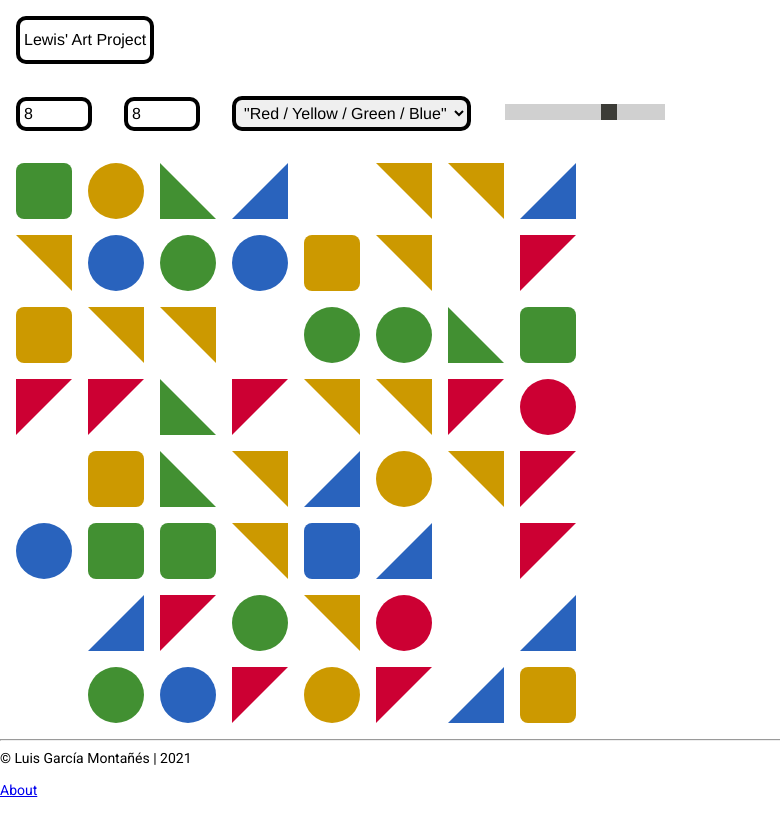
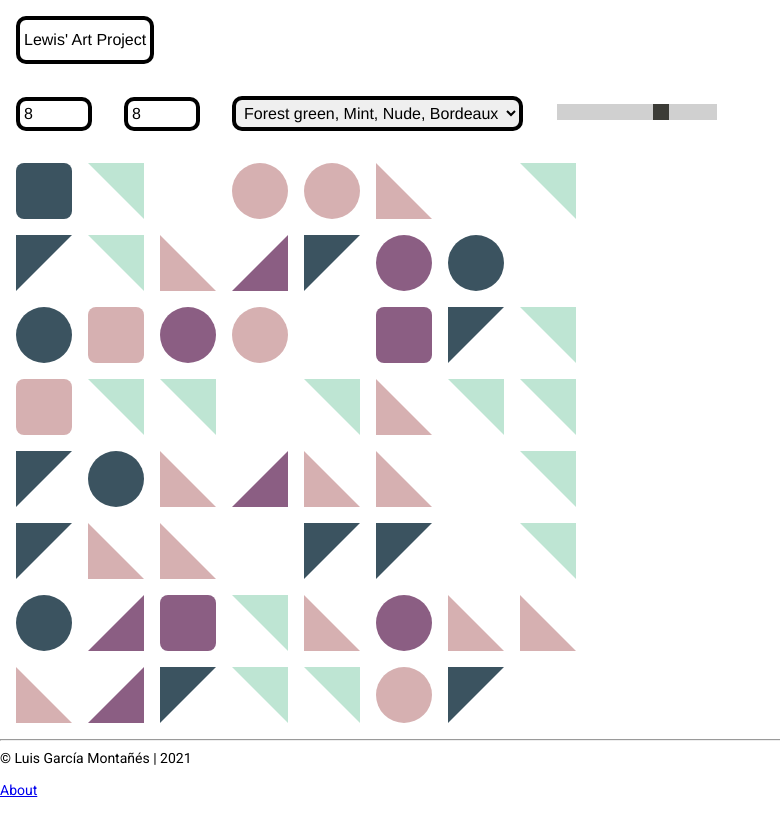
Before and after one commit to LewisGRobotics/art-project, an Angular app in the folder art-project/: page / in a window 1280 px wide. Shown: the whole page, without its empty margins (0-780 px from the left). Built offline with nearby package versions, Linux system fonts and the light colour scheme.

Commit message:
Add color palettes, comments

```diff
--- a/art-project/src/app/app.component.html
+++ b/art-project/src/app/app.component.html
@@ -3,10 +3,9 @@
 
   <input type="number" placeholder="Width" min="1" max="30" class="sizeBox" [(ngModel)]="matrixWidthValue" (change)="onWidthChanged()">
   <input type="number" placeholder="Height" min="1" max="30" class="sizeBox" [(ngModel)]="matrixHeightValue" (change)="onHeightChanged()">
-  <select name="width" class="colorBox">
-    <option value="RYGB" selected>"Red / Yellow / Green / Blue"</option>
-    <!--There's no other palette so far. This is TBD-->
-    <option value="Other">Other</option>
+  <select name="width" class="colorBox" [(ngModel)] = "colorPalette">
+    <option value="RYGB" selected>"Red, Yellow, Green, Blue"</option>
+    <option value="FMNB">Forest green, Mint, Nude, Bordeaux</option>
   </select>
   <div class="sliderContainer">
     <input type="range" min="1" max="10"  class="slider" id="sizeSlider" [(ngModel)]="sliderValue" (change)="onSliderChanged()">
@@ -20,7 +19,7 @@
       [style.grid-auto-rows]="sliderValue | addViewport"
       [style.grid-auto-columns]="sliderValue | addViewport">
 
-      <app-polygon [polygonSize]="sliderValue"></app-polygon>
+      <app-polygon [polygonSize]="sliderValue" [paletteSelector]="colorPalette"></app-polygon>
     </div>
   </div>
 </div>
--- a/art-project/src/app/app.component.scss
+++ b/art-project/src/app/app.component.scss
@@ -1,10 +1,5 @@
 $bl: #272822;
 $gr: #ccc;
-$r: #c03;
-$g: #429032;
-$b: #2963bd;
-$y: #c90;
-$w: #fff;
 
 h1{
     font-family:'Franklin Gothic Medium';
--- a/art-project/src/app/app.component.ts
+++ b/art-project/src/app/app.component.ts
@@ -8,12 +8,13 @@ import { Title } from '@angular/platform-browser';
 })
 
 export class AppComponent {
-
   title = "Lewis' Art Project";
   matrixHeightValue = 8;
   matrixWidthValue = 8;
   sliderValue = 7;
   sizeValue = 7;
+  colorPalette = "FMNB";
+
   // This is a hack, this should contain the actual polygons instances
   itemsWidth = [1,2,3,4,5,6,7,8];
   itemsHeight = [1,2,3,4,5,6,7,8];
@@ -22,9 +23,8 @@ export class AppComponent {
     this.titleService.setTitle(this.title);
   }
 
+  // Width input control property changed event handler
   public onWidthChanged(): void {
-    console.log(this.matrixWidthValue);
-
     this.itemsWidth = [];
 
     for(let i=0; i<this.matrixWidthValue; i++){
@@ -32,9 +32,8 @@ export class AppComponent {
     }
   }
 
+  // Height input control property changed event handler
   public onHeightChanged(): void {
-    console.log(this.matrixHeightValue);
-
     this.itemsHeight = [];
 
     for(let i=0; i<this.matrixHeightValue; i++){
@@ -42,7 +41,7 @@ export class AppComponent {
     }
   }
 
+  // Slider changed event handler
   public onSliderChanged(): void {
-    console.log(this.sliderValue);
   }
 }
--- a/art-project/src/app/polygon/polygon.component.html
+++ b/art-project/src/app/polygon/polygon.component.html
@@ -3,8 +3,11 @@
     [style.background-color]="colorSelector"
     [style.height] = "polygonSize | addViewport"
     [style.width] = "polygonSize | addViewport"
+    [style.border-bottom-color] = "borderBottomColor"
+    [style.border-top-color] = "borderTopColor"
     [style.border-bottom-width] = "polygonSize | addViewport"
     [style.border-top-width] = "polygonSize | addViewport"
     [style.border-left-width] = "polygonSize | addViewport"
-    [style.border-right-width] = "polygonSize | addViewport">
+    [style.border-right-width] = "polygonSize | addViewport"
+    [style.]>
 </div>
--- a/art-project/src/app/polygon/polygon.component.scss
+++ b/art-project/src/app/polygon/polygon.component.scss
@@ -4,6 +4,11 @@ $g: #429032;
 $b: #2963bd;
 $y: #c90;
 $w: #fff;
+
+$f: #3b5360;
+$m: #bee5d3;
+$n: #d6b0b1;
+$bo: #8b5e83;
 
 // The triangles color should be a free choice and not hardcoded
 // !important marker prevents overriding the property
--- a/art-project/src/app/polygon/polygon.component.ts
+++ b/art-project/src/app/polygon/polygon.component.ts
@@ -1,4 +1,4 @@
-import { Component, Input, OnInit } from '@angular/core';
+import { Component, Input, OnInit, SimpleChanges } from '@angular/core';
 
 @Component({
   selector: 'app-polygon',
@@ -9,47 +9,79 @@ export class PolygonComponent implements OnInit {
 
   @Input() polygonSize: Number;
 
-  colorVector = ["#272822","#c03", "#429032", "#2963bd","#c90"];
+  private _paletteSelector: string;
+  @Input() set paletteSelector(palette : string){
+    this._paletteSelector = palette;
+    this.colorPolygon();
+  }
+
+  // Red, Yellow, Green, Blue
+  colorVectorRYGB = ["#fff","#c03", "#429032", "#2963bd","#c90"];
+  // Forest green, Mint, Nude, Bordeaux
+  colorVectorFMNB = ["#fff","#3b5360", "#bee5d3", "#d6b0b1", "#8b5e83"]
+
   shapeVector = ["blank", "square", "bottomLeft", "bottomRight", "topLeft", "topRight", "circle"];
-  color = "#8f8f8f";
-  colorSelector = "#8f8f8f";
-  shape = "bottomLeft";
-  shapeSelector = "bottomLeft";
-  toggled = false;
+  colorIndex = 0;
+
+  color = "#000";
+  colorSelector = "#000";
+
+  shape = "blank";
+  shapeSelector = "blank";
+
+  borderBottomColor = "#000000"
+  borderTopColor = "#000000"
 
   constructor() {
     this.polygonSize = 0;
+    this._paletteSelector="RYGB";
   }
 
-  polygonClicked(): void {
+  // Generate random polygon on class startup.
+  ngOnInit(): void {
     this.generateRandom();
-    console.log(this.polygonSize);
-
   }
 
-  ngOnInit(): void {
+  // Polygon clicked event handler
+  polygonClicked(): void {
     this.generateRandom();
   }
 
   // Generate a random polygon
   generateRandom(): void {
-    const colorIndex = Math.floor(Math.random() * 4) + 1;
-    this.colorSelector= this.colorVector[colorIndex];
-    this.color = this.colorSelector;
-
     const shapeIndex = Math.floor(Math.random() * 7);
     this.shapeSelector = this.shapeVector[shapeIndex];
     this.shape = this.shapeSelector;
 
-    if(this.shapeSelector == "blank") this.colorSelector = "#fff";
-    if(this.shapeSelector == "bottomLeft") this.colorSelector = "7vh solid $g";
+    // First element of palettes is white (hidden)
+    if(this.shapeSelector=="blank") this.colorIndex = 0;
+    else this.colorIndex = Math.floor(Math.random() * 4) + 1;
+
+    this.colorPolygon();
+
+    this.color = this.colorSelector;
   }
 
-  // Hide/show polygon
-  hide(): void{
-    //this.colorSelector = this.toggled ? this.color : "#fff";
-    //this.toggled = !this.toggled;
-    //console.log("click")
+  // Sets the color of the polygon according to the palette.
+  colorPolygon(): void{
+    if(this._paletteSelector == "RYGB") this.colorSelector= this.colorVectorRYGB[this.colorIndex];
+    if(this._paletteSelector == "FMNB") this.colorSelector= this.colorVectorFMNB[this.colorIndex];
+
+    if(this.shapeSelector == "bottomLeft"){
+      if(this._paletteSelector == "RYGB") this.borderBottomColor = "#2963bd";
+      if(this._paletteSelector == "FMNB") this.borderBottomColor = "#d6b0b1";
+    }
+    if(this.shapeSelector == "bottomRight"){
+      if(this._paletteSelector == "RYGB") this.borderBottomColor = "#c90";
+      if(this._paletteSelector == "FMNB") this.borderBottomColor = "#8b5e83";
+    }
+    if(this.shapeSelector == "topLeft"){
+      if(this._paletteSelector == "RYGB") this.borderTopColor = "#c03";
+      if(this._paletteSelector == "FMNB") this.borderTopColor = "#3b5360";
+    }
+    if(this.shapeSelector == "topRight"){
+      if(this._paletteSelector == "RYGB") this.borderTopColor = "#429032";
+      if(this._paletteSelector == "FMNB") this.borderTopColor = "#bee5d3";
+    }
   }
-
 }
```
